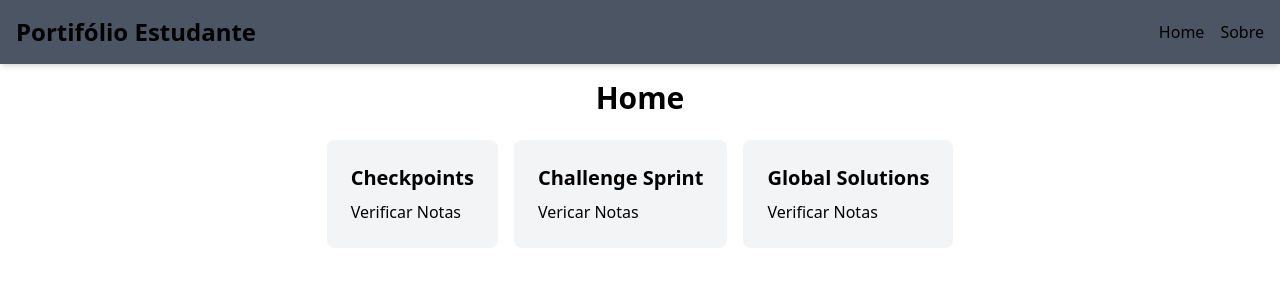
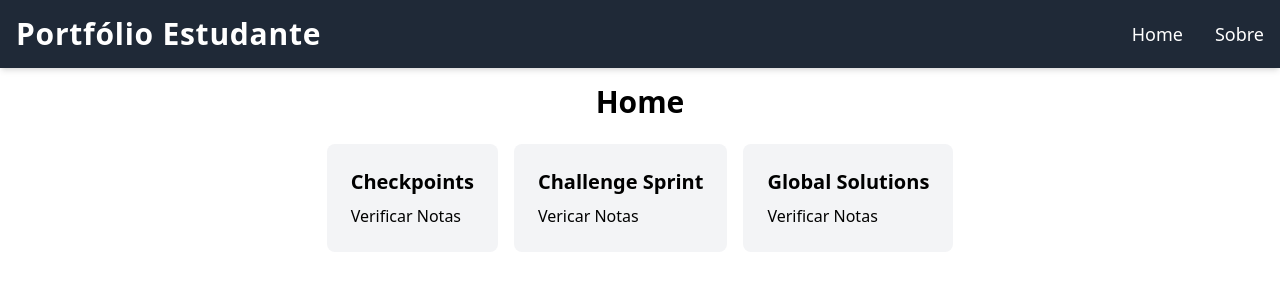
Before and after one commit to gustav0borba/cp3-crud-next, a Next.js app in the folder cp3/: page / in a window 1280 px wide. Shown: the top 300 px of the page. Built offline with nearby package versions, Linux system fonts and the light colour scheme.

Commit message:
estlização

```diff
--- a/cp3/src/components/Header/page.tsx
+++ b/cp3/src/components/Header/page.tsx
@@ -1,27 +1,24 @@
-import React from 'react'
+import React from 'react';
 
 export default function Header() {
   return (
-    <div>
-      <header className="bg-gray-600 text-dark shadow-md">
+    <header className="bg-gray-800 text-white shadow-md">
       <div className="container mx-auto p-4 flex justify-between items-center">
         {/* Logo ou Título */}
-        <h1 className="text-2xl font-bold">Portifólio Estudante</h1>
+        <h1 className="text-3xl font-bold tracking-wide">Portfólio Estudante</h1>
 
         {/* Links de navegação */}
         <nav>
-          <ul className="flex space-x-4">
+          <ul className="flex space-x-8">
             <li>
-              <a href="/" className="hover:text-orange-300">Home</a>
+              <a href="/" className="hover:text-orange-400 transition-colors duration-200 text-lg font-medium">Home</a>
             </li>
             <li>
-              <a href="/about" className="hover:text-orange-300">Sobre</a>
+              <a href="/about" className="hover:text-orange-400 transition-colors duration-200 text-lg font-medium">Sobre</a>
             </li>
           </ul>
         </nav>
       </div>
     </header>
-
-    </div>
-  )
+  );
 }
```
